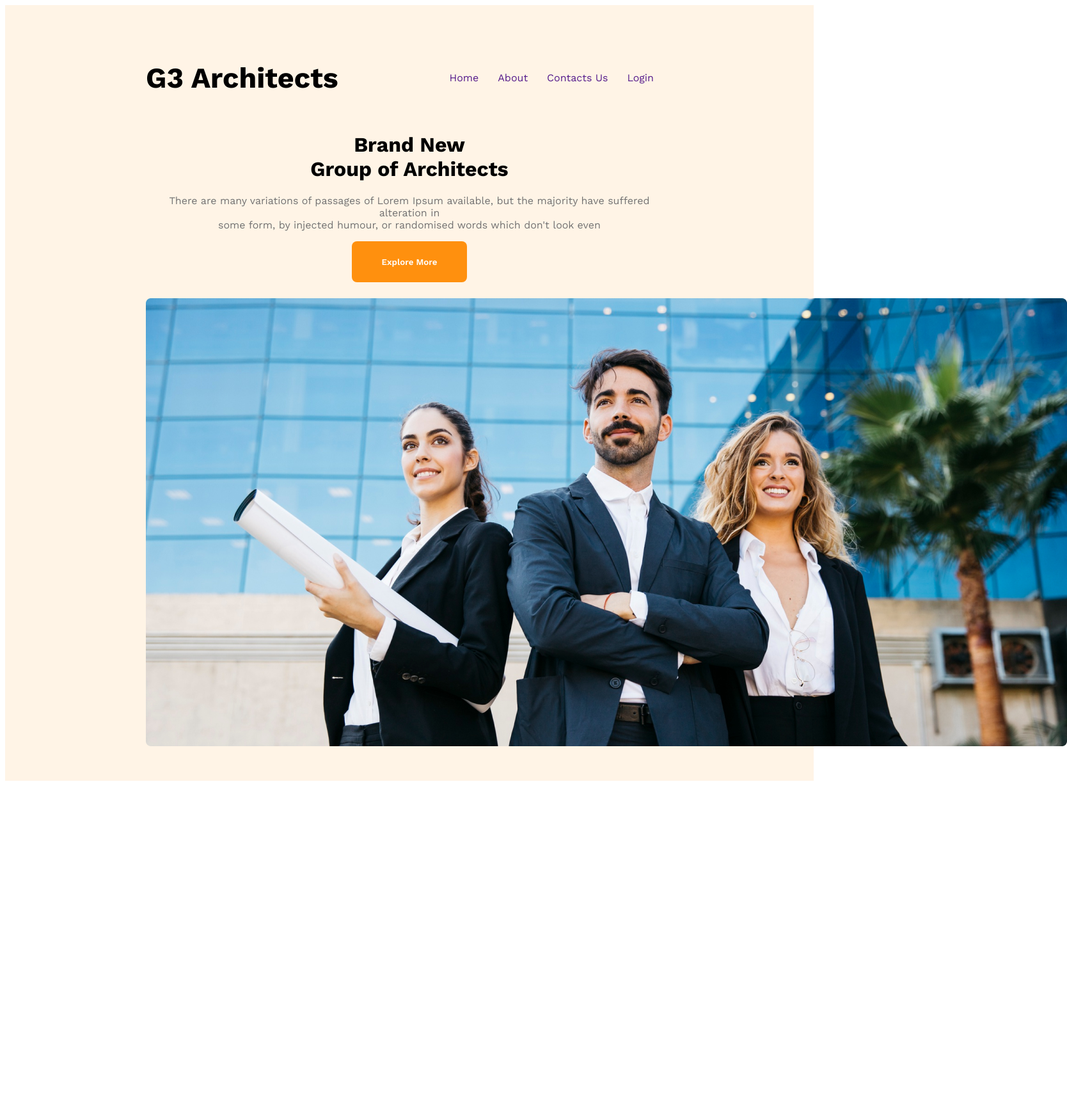
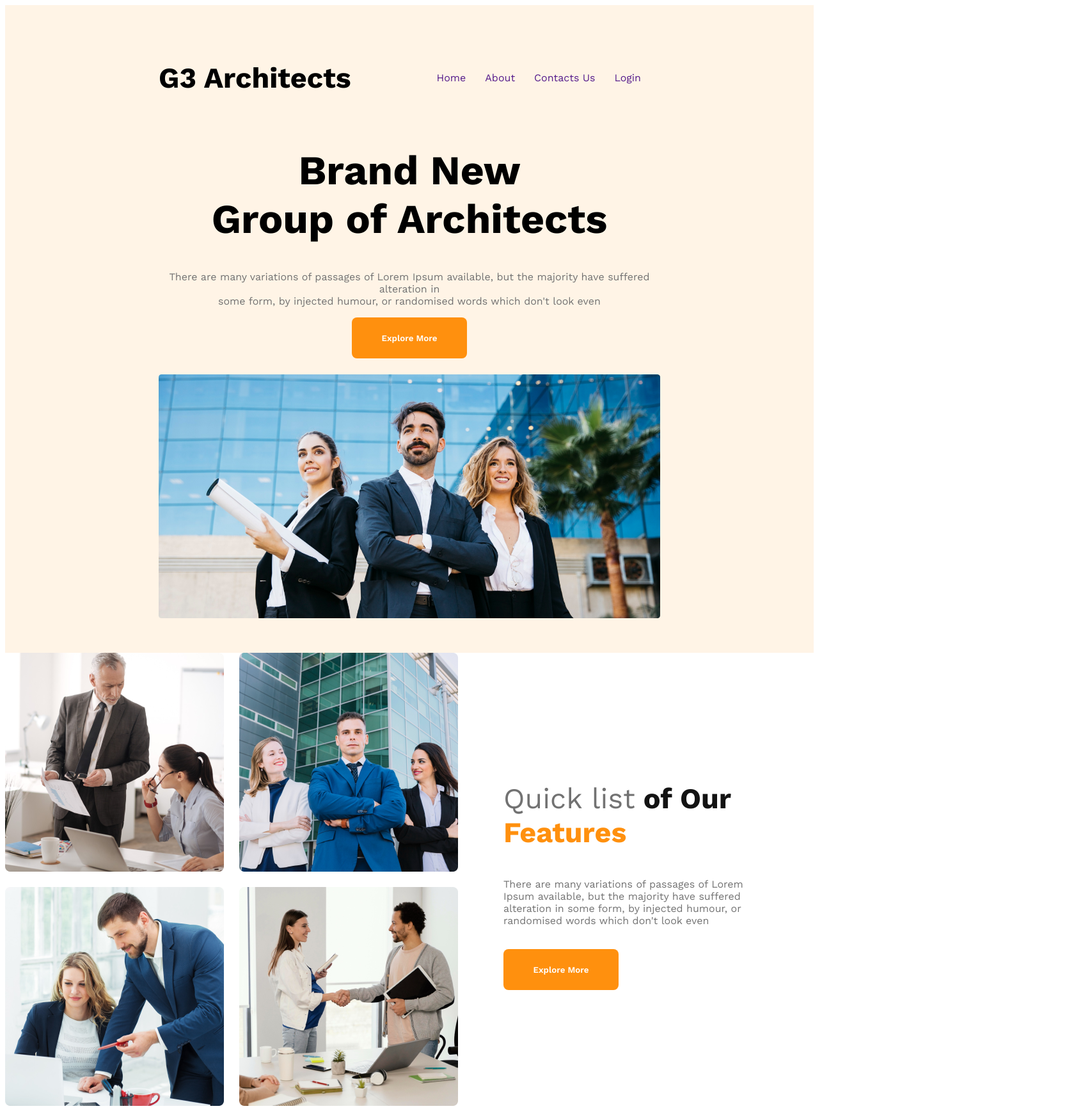
Before and after one commit to AmitHasan01/g3-architects-website, a plain HTML site: page index.html in a window 1280 px wide. Shown: the whole page at 64% size, 1668 px wide, since content can reach past the window. Before the commit the page ends 1228 px from the top, so only its background shows below. Drawn offline with nearby package versions, Linux system fonts and the light colour scheme.

Commit message:
added my content

```diff
--- a/index.html
+++ b/index.html
@@ -7,6 +7,7 @@
     <link rel="stylesheet" href="style/architects.css">
 </head>
 <body>
+    <!-- header starting -->
     <header>
         <nav>
             <h2 class="nav-title">
@@ -21,18 +22,33 @@
                 </ul>
         </nav>
         <div class="banner">
-            <div class="baner-content">
-                <h1 class="banner-titleer">Brand New <br>
+            <div class="banner-content">
+                <h1 class="banner-title">Brand New <br>
                     Group of Architects
                     </h1>
                     <p class="banner-drescription">There are many variations of passages of Lorem Ipsum available, but the majority have suffered alteration in <br> some form, by injected humour, or randomised words which don't look even</p>
                     <button class="button-primary">Explore More</button>
             </div>
-                <img src="images/banner.png" alt="">
-                </div>
+                <img  src="images/banner.png" alt="">
+        </div>
     </header>
+    <!-- header end -->
     <main>
+        <!-- ouer teams section -->
+        <section class="teams-container">
+            <div class="teams-img-container">
+                <img src="images/team1.png" alt="">
+                <img src="images/team2.png" alt="">
+                <img src="images/team3.png" alt="">
+                <img src="images/team4.png" alt="">
+            </div>
+            <div class="teams-content">
+                <h3 class="tems-title"><span class="Quick-list">Quick list</span> <span class="of-Our">of Our</span> <span class="Features">Features</span></h3>
+                <p class="teams-description">There are many variations of passages of Lorem Ipsum available, but the majority have suffered alteration in some form, by injected humour, or randomised words which don't look even</p><br>
+                <button class="button-primary">Explore More</button>
 
+            </div>
+        </section>
 
     </main>
     <footer>
--- a/style/architects.css
+++ b/style/architects.css
@@ -4,7 +4,7 @@
     font-family: 'Work Sans', sans-serif;
     }
     header{
-        padding:50px 220px;
+        padding:50px 240px;
         background: rgba(255, 144, 14, 0.10);
     }
 nav {
@@ -13,7 +13,7 @@ nav {
     align-items: center;
 
 }
-nav ul{
+nav > ul{
     display: flex;
     text-align: center;
 }
@@ -21,6 +21,8 @@ nav li{
     list-style: none;
     margin-right:30px ;
     font-weight: 500;
+    font-size: 1em;
+
 }
 nav a{
     text-decoration: none;
@@ -40,16 +42,17 @@ nav a{
     font-weight: 600;
     border: 0;
     margin-bottom: 25px;
+    cursor: pointer;
 }
-.bannner image{
+.banner img{
     width: 100%;
 }
 .banner-title{
     font-size: 4rem;
     font-weight: 700;
 }
-.baner-content{
-    max-width: 862px;
+.banner-content{
+    max-width: 800px;
     text-align: center;
     margin: 0 auto;
 }
@@ -57,3 +60,70 @@ nav a{
     color: #727272;
     font-weight: 400px;
 }
+/* baner item end */
+.teams-container{
+    display: flex;
+    align-items: center;
+
+}
+.teams-img-container{
+    display: grid;
+    grid-template-columns: repeat(2,1fr);
+    gap: 24px;
+}
+.teams-content{
+    padding-left: 71px;
+    padding-right: 71px;
+}
+.Quick-list{
+    color: #727272;
+    font-weight: 500;
+}
+.of-Our{
+    color: #131313;
+    font-weight: 700;
+}
+.Features{
+    color: #FF900E;
+    font-weight: 700
+}
+.tems-title{
+    font-size:2.8em;
+}
+.teams-description{
+    color:#727272 ;
+    font-size: 16px;
+    font-weight: 400;
+}
+
+
+
+
+
+
+
+
+
+/* responsiv for phone devise */
+
+@media screen and (max-width:576px){
+    header{
+        padding:25px;
+    }
+   nav{
+    flex-direction: column;
+   }
+   nav > img{
+    width: 100%;
+   }
+}
+
+/* more tablet device */
+@media screen and (min-width:577px) and (max-width:922px) {
+    nav{
+        flex-direction: column;
+    }
+    header{
+        padding: 50px;
+    }
+}
```
